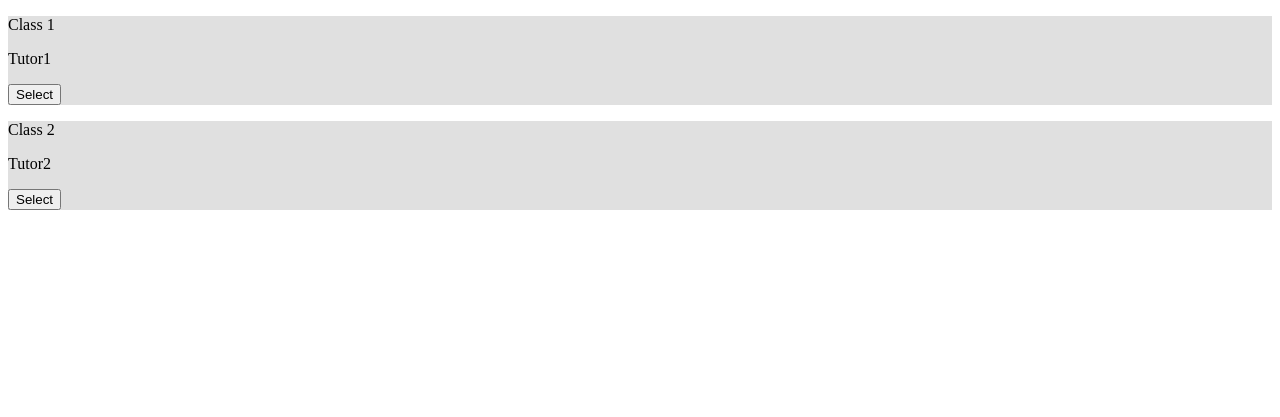
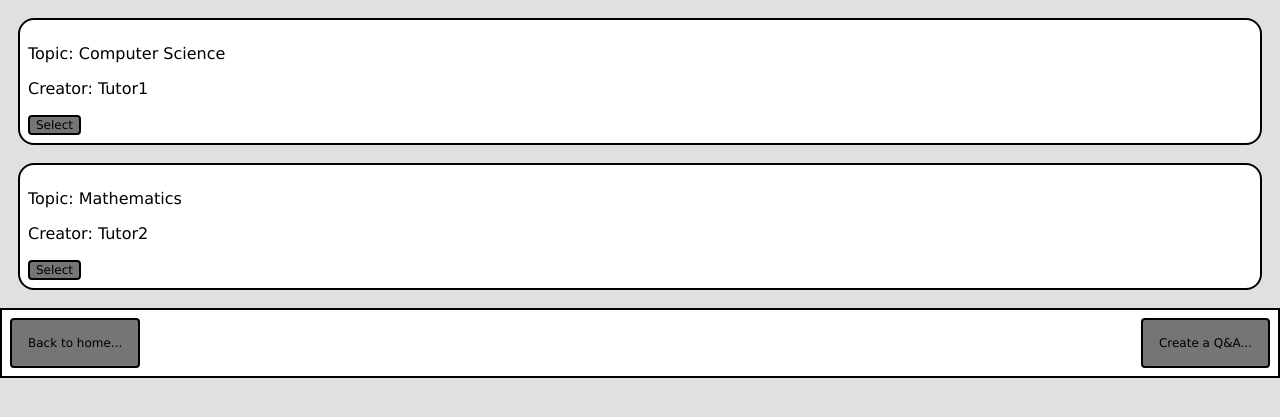
Before and after one commit to u1942789/WMGTSS_u1942789, a Flask app: page /qanda_board_select in a window 1280 px wide. Shown: the top 417 px of the page. Run offline with Flask 2, Linux system fonts and the light colour scheme.

Commit message:
Some CSS added for Q&A selection page. Some button functionality added for site navigation.

```diff
--- a/main.py
+++ b/main.py
@@ -10,8 +10,8 @@ class QAndABoard:
         self.creator = creator
 
 
-qanda_boards = [QAndABoard(1, "Class 1", "Tutor1"),
-                QAndABoard(2, "Class 2", "Tutor2")]
+qanda_boards = [QAndABoard(1, "Computer Science", "Tutor1"),
+                QAndABoard(2, "Mathematics", "Tutor2")]
 
 
 class Question:
@@ -76,6 +76,7 @@ def qanda_board(qanda_board_id):
             # Pass the chosen Q&A board as well as the list of all valid questions.
             return render_template("qanda_board_template.html", qanda_board=q, questions=valid_questions)
     # If the passed ID is not found as a board, then redirect to "default", which will redirect to the "login" page.
+    # Could create an error 404 page later.
     return redirect(url_for("default"))
 
 
--- a/templates/home_template.html
+++ b/templates/home_template.html
@@ -3,12 +3,14 @@
 <head>
     <meta charset="UTF-8">
     <link rel="icon" href="{{ url_for('static',filename='resources/logo.png') }}">
-    <link rel="stylesheet" href="{{ url_for('static',filename='styles/qanda_board_style.css') }}">
+    <link rel="stylesheet" href="{{ url_for('static',filename='styles/dirty_style.css') }}">
     <title>WMG Teaching Support System</title>
 </head>
 <body>
+
 <form method="GET" action="/qanda_board_select">
     <button type="submit">Q&A Boards...</button>
 </form>
+
 </body>
 </html>
--- a/templates/login_template.html
+++ b/templates/login_template.html
@@ -3,10 +3,12 @@
 <head>
     <meta charset="UTF-8">
     <link rel="icon" href="{{ url_for('static',filename='resources/logo.png') }}">
-    <link rel="stylesheet" href="{{ url_for('static',filename='styles/qanda_board_style.css') }}">
+    <link rel="stylesheet" href="{{ url_for('static',filename='styles/dirty_style.css') }}">
     <title>WMG Teaching Support System</title>
 </head>
 <body>
+
+<div class="dirty_form">
     <form method="POST">
         <p>Username:</p>
         <input type="text" name="username">
@@ -14,5 +16,7 @@
         <input type="text" name="password">
         <button type="submit">Submit</button>
     </form>
+</div>
+
 </body>
 </html>
--- a/templates/qanda_board_select_template.html
+++ b/templates/qanda_board_select_template.html
@@ -4,18 +4,28 @@
     <meta charset="UTF-8">
     <link rel="icon" href="{{ url_for('static',filename='resources/logo.png') }}">
     <link rel="stylesheet" href="{{ url_for('static',filename='styles/qanda_board_select_style.css') }}">
+    <link rel="stylesheet" href="{{ url_for('static',filename='styles/qanda_board_style.css') }}">
+    <link rel="stylesheet" href="{{ url_for('static',filename='styles/lh_style.css') }}">
     <title>WMG Teaching Support System</title>
 </head>
 <body>
+
 {% for qanda_board in qanda_boards %}
-<div class="box">
+<div class="question_div">
     <form method="GET" action="/{{ qanda_board.qanda_board_id }}">
-    <!-- <p> {{ qanda_board.qanda_board_id }} </p> -->
-    <p> {{ qanda_board.name }} </p>
-    <p> {{ qanda_board.creator }} </p>
-    <button type="submit"> Select </button>
+    <p>Topic: {{ qanda_board.name }} </p>
+    <p>Creator: {{ qanda_board.creator }} </p>
+    <button type="submit" class="answer_button"> Select </button>
     </form>
 </div>
 {% endfor %}
+
+<div class="footer">
+    <button type="submit" class="ask_button">Create a Q&A...</button>
+    <form method="get" action="/home">
+        <button type="submit" class="back_button">Back to home...</button>
+    </form>
+</div>
+
 </body>
 </html>
```
Also changed, not shown: templates/qanda_board_template.html (+6 -5 lines), static/styles/lh_style.css (added). Lines whose indentation alone changed are shown as unchanged.
